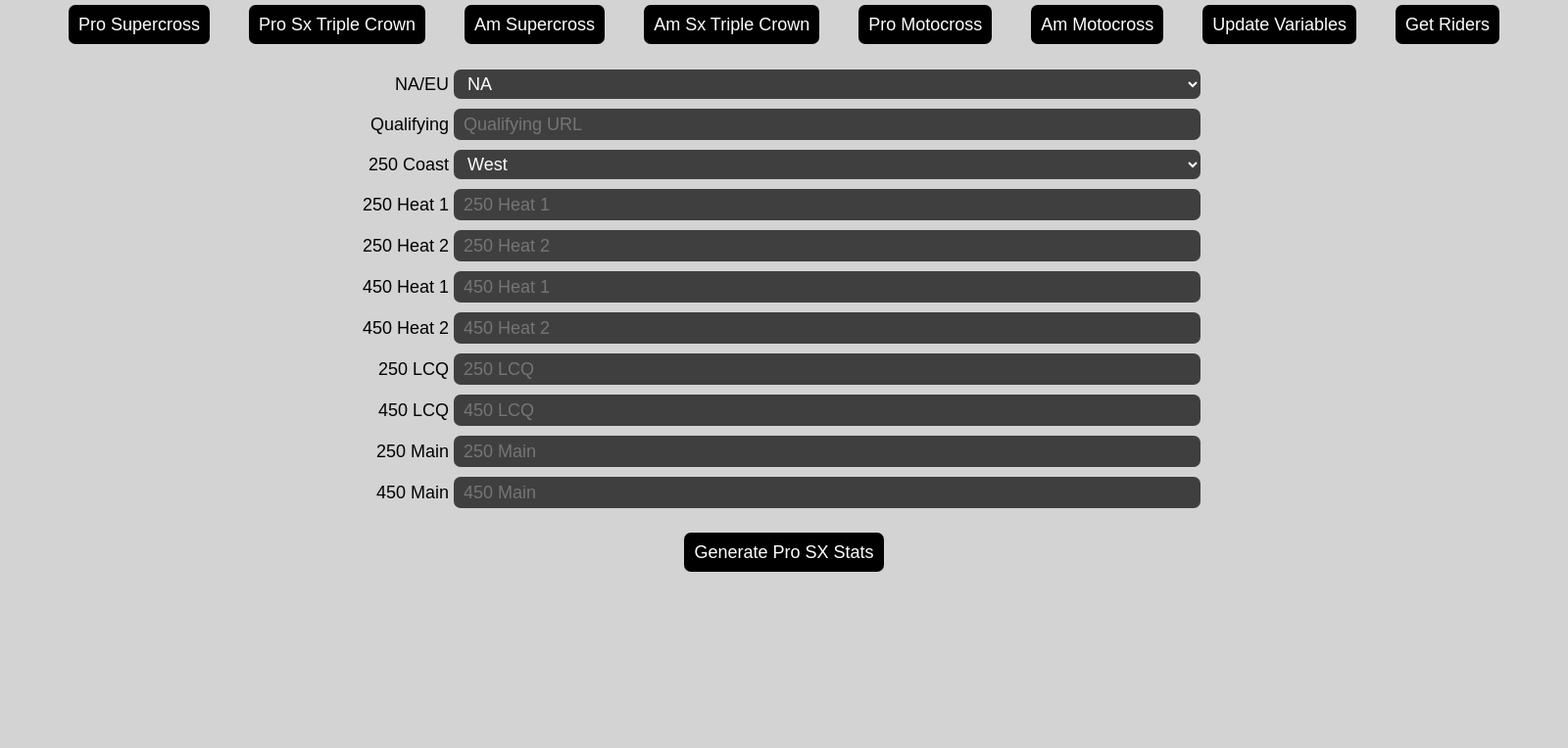
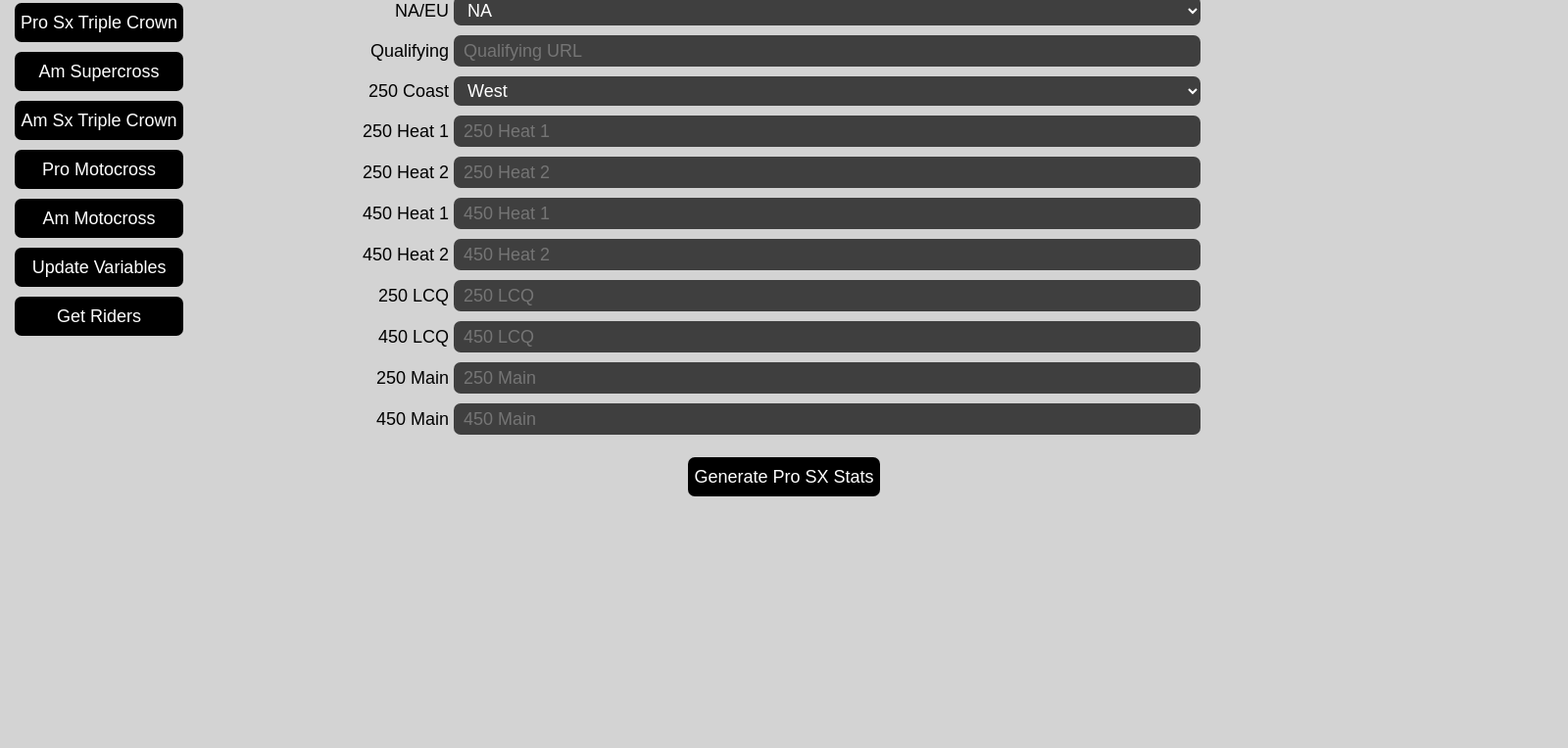
Before and after one commit to iMoto251/stats-gui, an Electron app: page index.html in a window 1600 px wide. Shown: the part 52-816 px from the top of the page at 98% size. Drawn offline with Linux system fonts and the light colour scheme; no server answers.

Commit message:
Moved buttons to left of screen

```diff
--- a/main.js
+++ b/main.js
@@ -654,7 +654,6 @@ ipcMain.on("getRidersFunc", async (event, data) =>{
     await win.webContents.send("statsUpdates", 'Starting grabbing riders')
     await getRiders();
     await win.webContents.send("statsUpdates", 'Finished grabbing riders')
-    //console.log(riders)
 })
 
 ipcMain.on("updateVars", async (event, data) =>{
--- a/style.css
+++ b/style.css
@@ -76,7 +76,7 @@ input {
 }
 
 button {
-    margin: 20px;
+    margin: 5px;
     height: 40px;
     border: none;
     border-radius: 7px;
@@ -84,7 +84,6 @@ button {
     color: white;
     font-size: 18px;
     cursor: pointer;
-    padding: 10px;
 }
 
 p.inputs{
@@ -98,8 +97,9 @@ p.inputs{
 
 p.buttons{
     display: grid;
-    grid-template-columns: auto auto auto auto auto auto auto auto;
     margin: auto;
+    position: fixed;
+    left: 10px;
 }
 
 button.generateButton{
@@ -157,6 +157,6 @@ button.generateButton{
 
 .boxes{
     position: absolute;
-    top: 100px;
+    top: 25px;
     border: 5px;
 }
```
